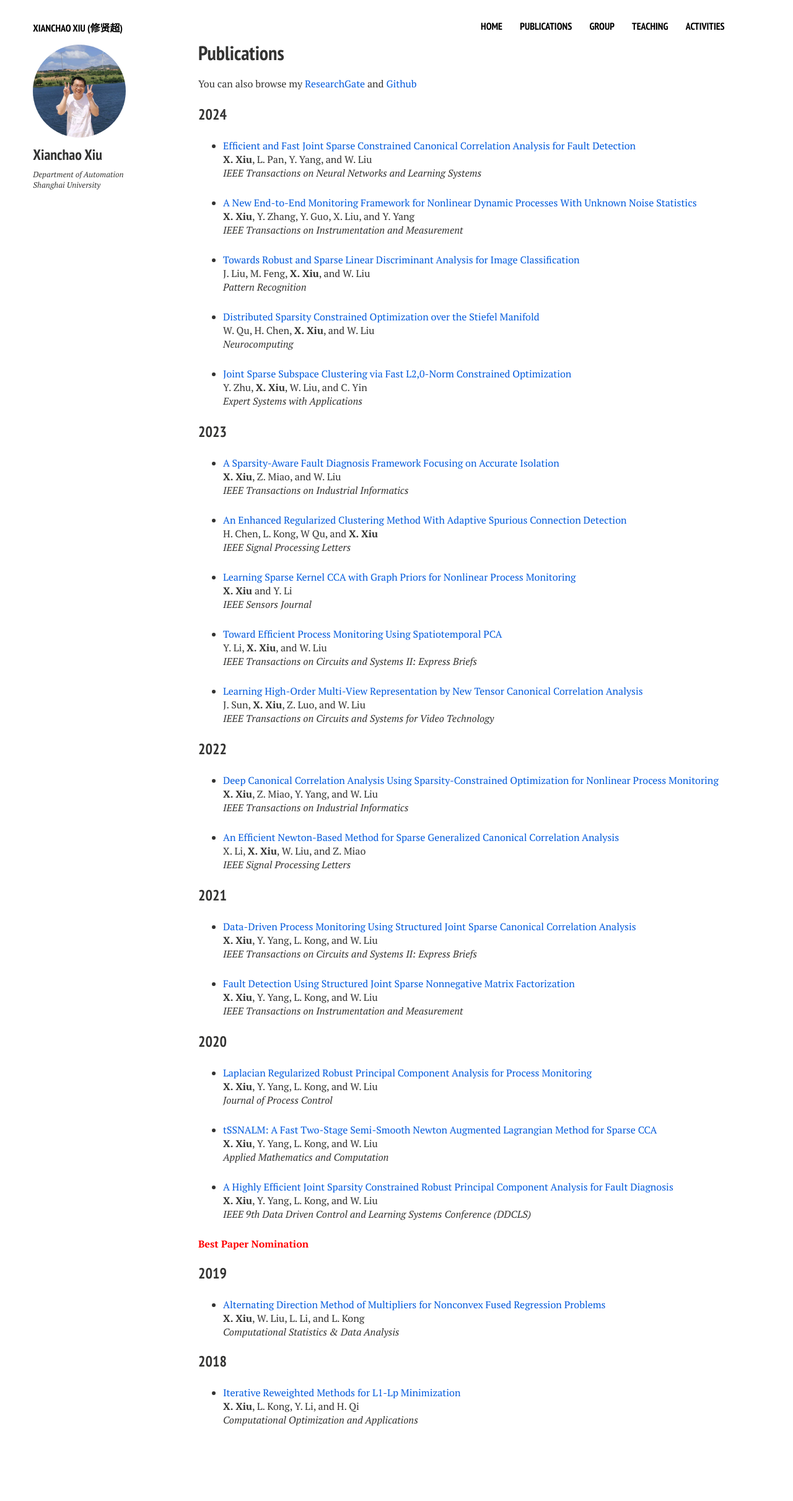
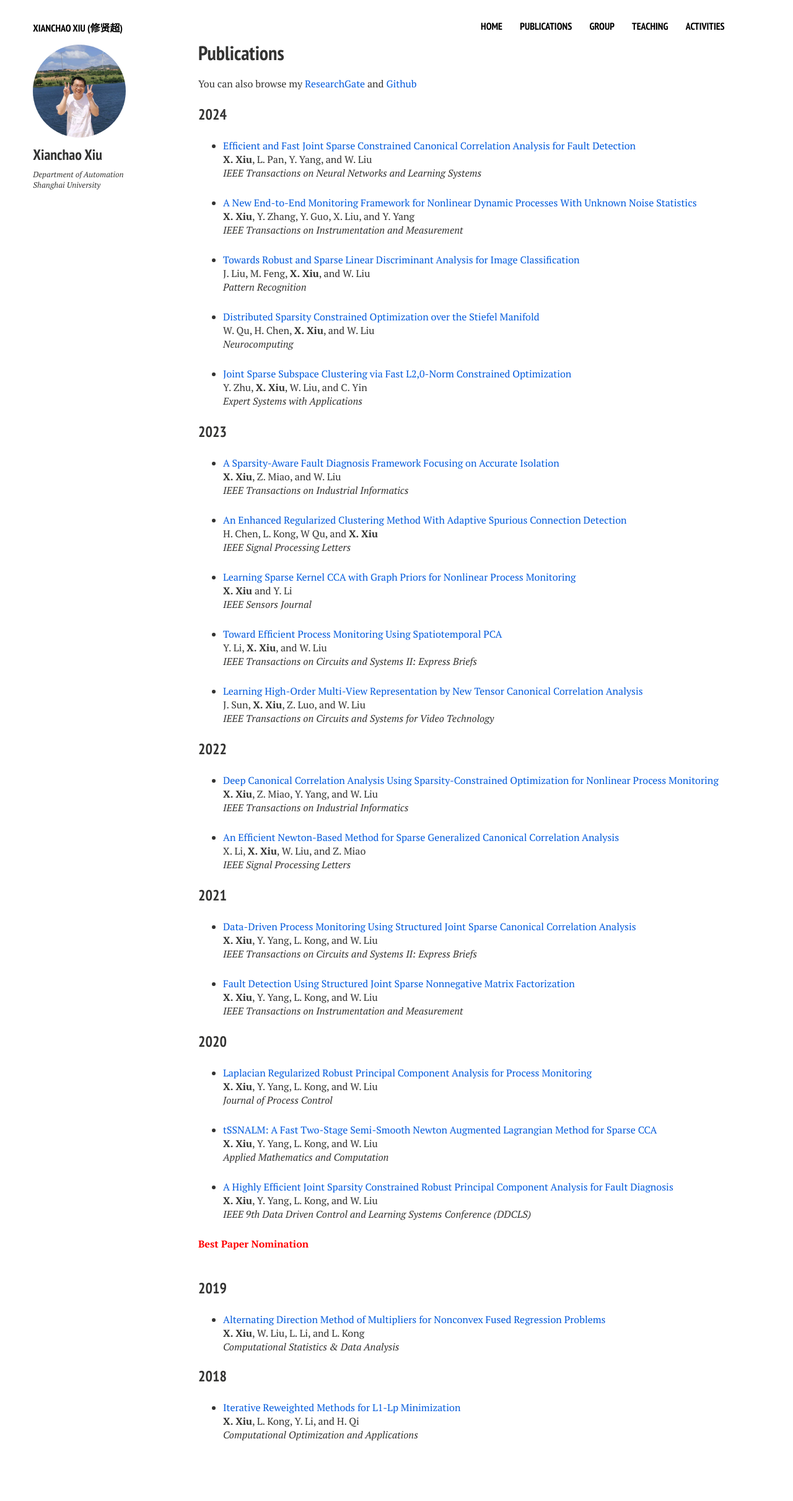
Before and after one commit to xianchaoxiu/xianchaoxiu.github.io, a Jekyll site: the page built from publications/index.md, in a window 1280 px wide. Shown: the whole page at 62% size. Built offline with Jekyll 4.4.1, drawn with Linux system fonts in a browser that asks for light colours; nearby versions of some CDN libraries; before the commit the page ends 2398 px from its top, so only the background shows below that.

Commit message:
Update index.md

```diff
--- a/publications/index.md
+++ b/publications/index.md
@@ -111,7 +111,7 @@ X. Li, <b>X. Xiu</b>, W. Liu, and Z. Miao<br>
 * <a href="https://ieeexplore.ieee.org/abstract/document/9275063/" class="textlink" target="_blank">A Highly Efficient Joint Sparsity Constrained Robust Principal Component Analysis for Fault Diagnosis</a>  <br>
 <b>X. Xiu</b>, Y. Yang, L. Kong, and W. Liu<br>
 <i>IEEE 9th Data Driven Control and Learning Systems Conference (DDCLS)</i><br>
-<font color="red"><b>Best Paper Nomination</b></font>
+<font color='red'><b>Best Paper Nomination</b></font><br>
 
 
 ### 2019
```
